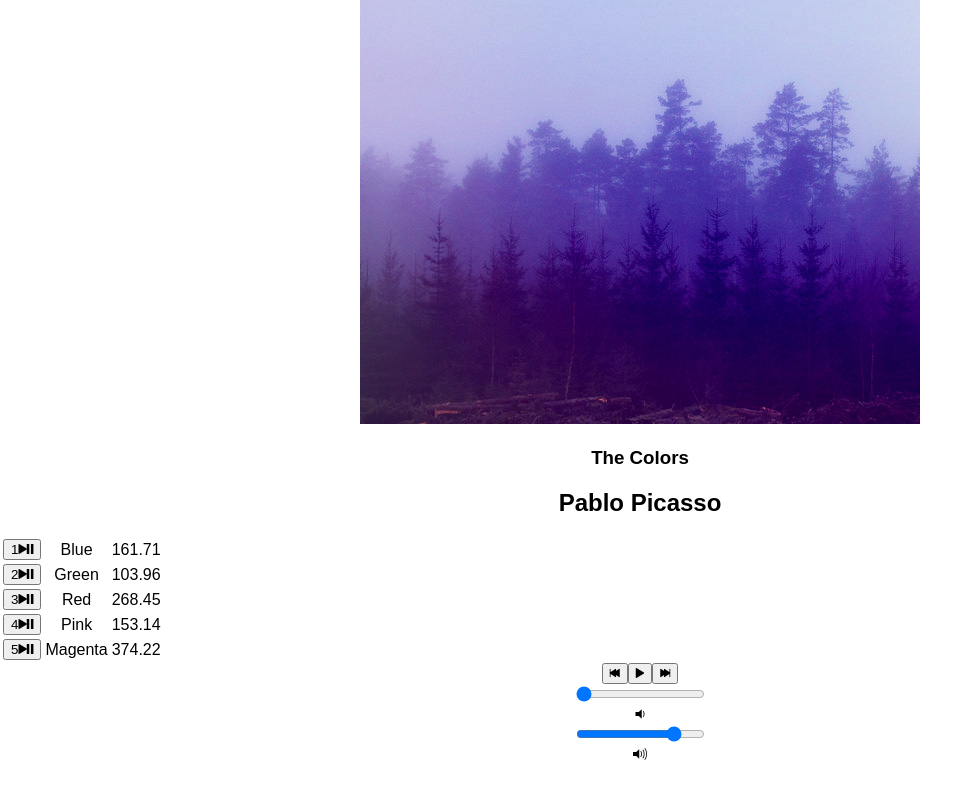
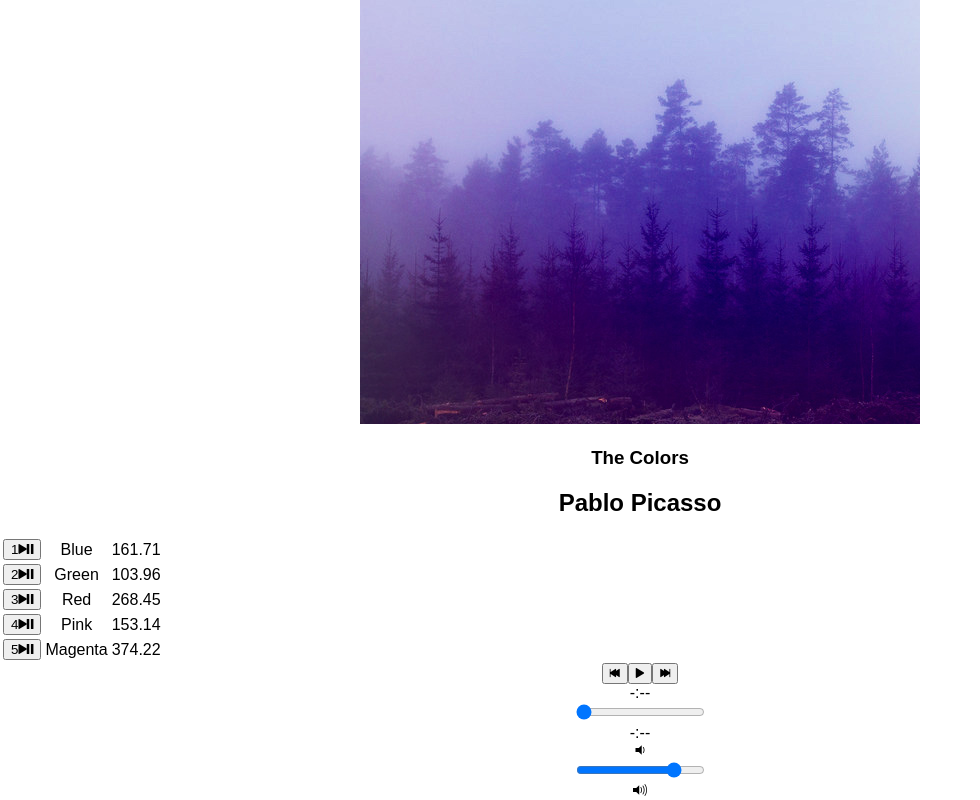
Before and after one commit to SebastianAle/bloc-jams-react, a React (Create React App) app: page /album/the-colors in a window 1280 px wide. Shown: the part 234-1034 px from the top of the page, without its empty margins (0-980 px from the left). Before the commit the page ends 998 px from the top, so only its background shows below. Built offline with nearby package versions, Linux system fonts and the light colour scheme.

Commit message:
Assignment9 partial changes part 3

```diff
--- a/src/components/Album.js
+++ b/src/components/Album.js
@@ -89,6 +89,7 @@ class Album extends Component {
    }
 
    formatTime(timeInSeconds){
+   	console.log(timeInSeconds);
    	if(typeof(timeInSeconds) === "number"){
    		const minutes = Math.floor(timeInSeconds / 60);
    		const seconds = Math.floor(timeInSeconds - minutes * 60);
@@ -139,12 +140,13 @@ class Album extends Component {
          <PlayerBar
            isPlaying={this.state.isPlaying}
            currentSong={this.state.currentSong}
-           currentTime={() => this.formatTime(this.state.currentTime)}
-           duration={() => this.formatTime(this.state.duration)}
+           currentTime={() => this.state.currentTime}
+           duration={() => this.state.duration}
            handleSongClick={() => this.handleSongClick(this.state.currentSong)}
            handlePrevClick={() => this.handlePrevClick()}
            handleNextClick={() => this.handleNextClick()}
            handleTimeChange={(e) => this.handleTimeChange(e)}
+           formatTime = {() => this.formatTime()}
          />
        </section>
      );
--- a/src/components/PlayerBar.js
+++ b/src/components/PlayerBar.js
@@ -16,7 +16,7 @@ import React, { Component } from 'react';
            </button>
          </section>
          <section id="time-control">
-           <div className="current-time">{this.props.formatTime}</div>
+           <div className="current-time">{this.props.formatTime(this.props.currentTime)}</div>
            <input
              type="range"
              className="seek-bar"
@@ -26,7 +26,7 @@ import React, { Component } from 'react';
              step="0.01"
              onChange={this.props.handleTimeChange}
            />
-           <div className="total-time">{this.props.formatTime}</div>
+           <div className="total-time">{this.props.formatTime(this.props.duration)}</div>
          </section>
          <section id="volume-control">
            <div className="icon ion-volume-low"></div>
```
